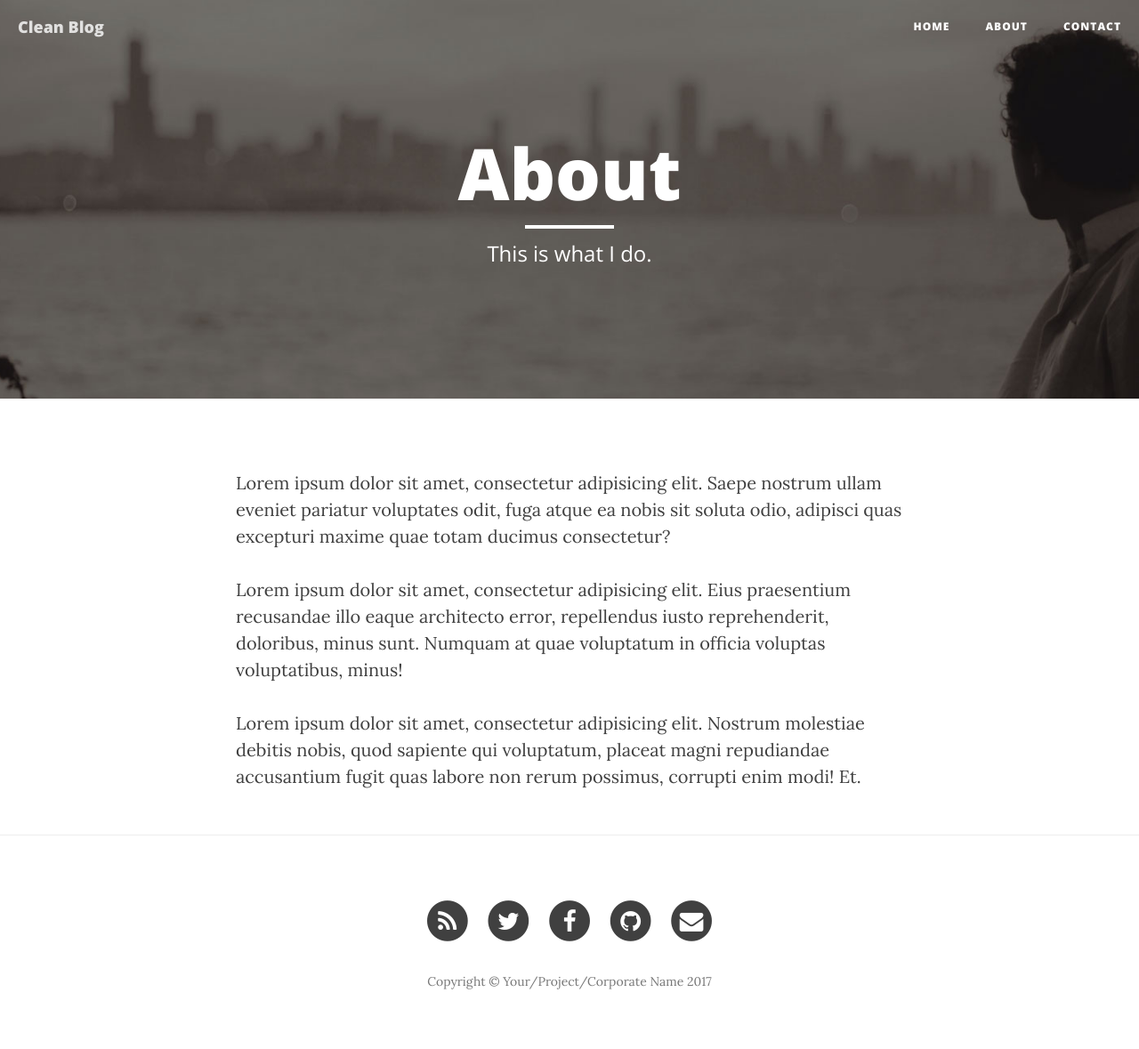
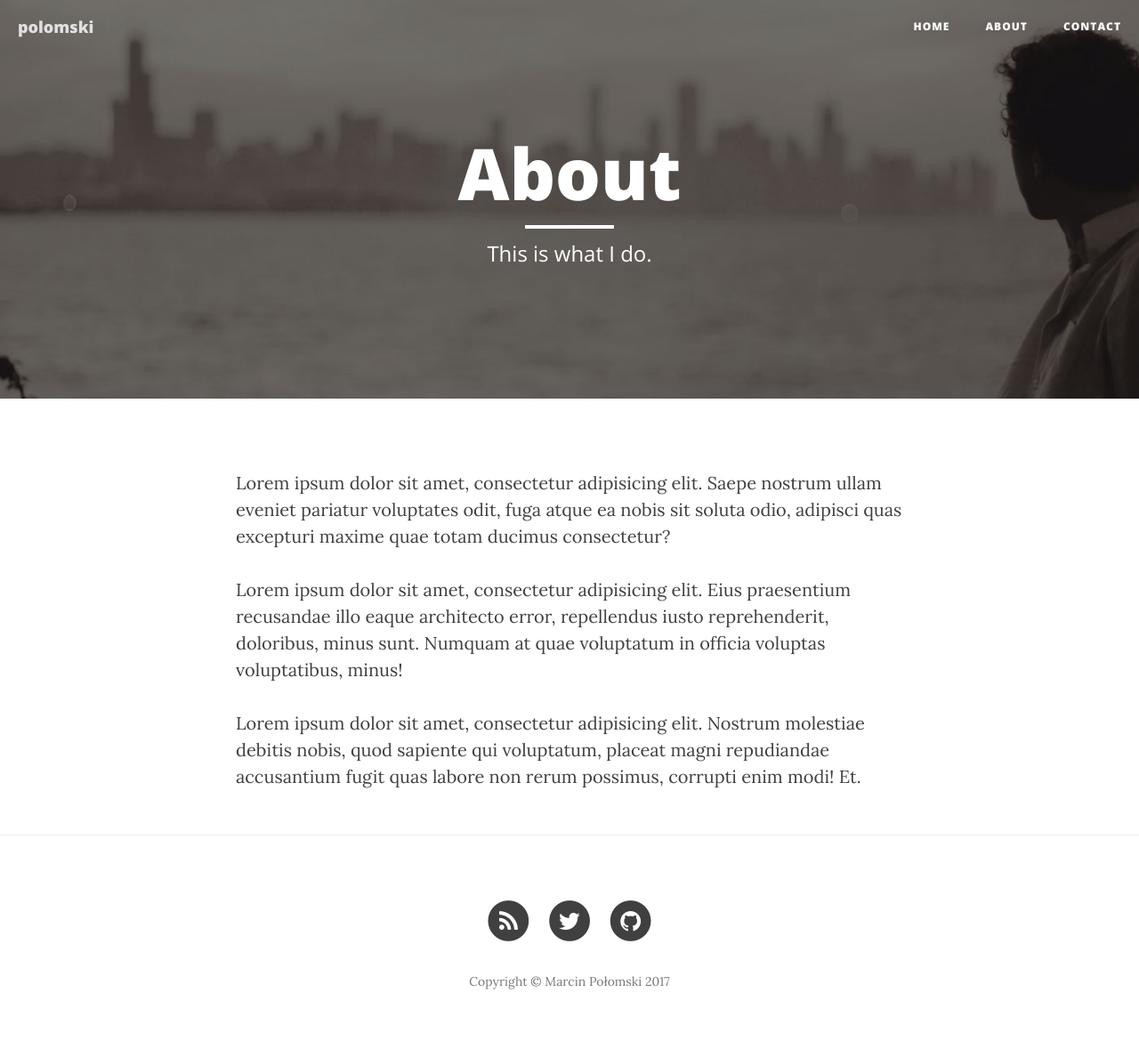
Before and after one commit to polomski/polomski.github.io, a Jekyll site: the page built from about.html, in a window 1280 px wide. Shown: the whole page at 89% size. Built offline with Jekyll 4.4.1, drawn with Linux system fonts in a browser that asks for light colours; nearby versions of some CDN libraries.

Commit message:
Updated config file

```diff
--- a/_config.yml
+++ b/_config.yml
@@ -1,15 +1,13 @@
 # Site settings
-title: Clean Blog
+title: polomski
 header-img: img/home-bg.jpg
 email: your-email@yourdomain.com
-copyright_name: Your/Project/Corporate Name
-description: "Write your site description here. It will be used as your sites meta description as well!"
-baseurl: "/startbootstrap-clean-blog-jekyll"
-url: "http://yourdomain.com"
-twitter_username: SBootstrap
-github_username:  davidtmiller
-facebook_username:  StartBootstrap
-email_username:  your-email@yourdomain.com
+copyright_name: Marcin Połomski
+description: "Marcin Połomski GitHub Page | MarcinPolomski | polomski"
+baseurl: "https://polomski.github.io"
+url: "https://polomski.github.io"
+twitter_username: MarcinPolomski
+github_username:  polomski
 
 # Google Analytics
 # To enable google analytics, uncomment below line with a valid Google Tracking ID
@@ -20,6 +18,6 @@ markdown: kramdown
 highlighter: rouge
 permalink: pretty
 paginate: 5
-exclude: ["less","node_modules","Gruntfile.js","package.json","README.md"]
+exclude: ["less", "node_modules", "Gruntfile.js", "package.json", "README.md"]
 
 gems: [jekyll-paginate, jekyll-feed]
```
